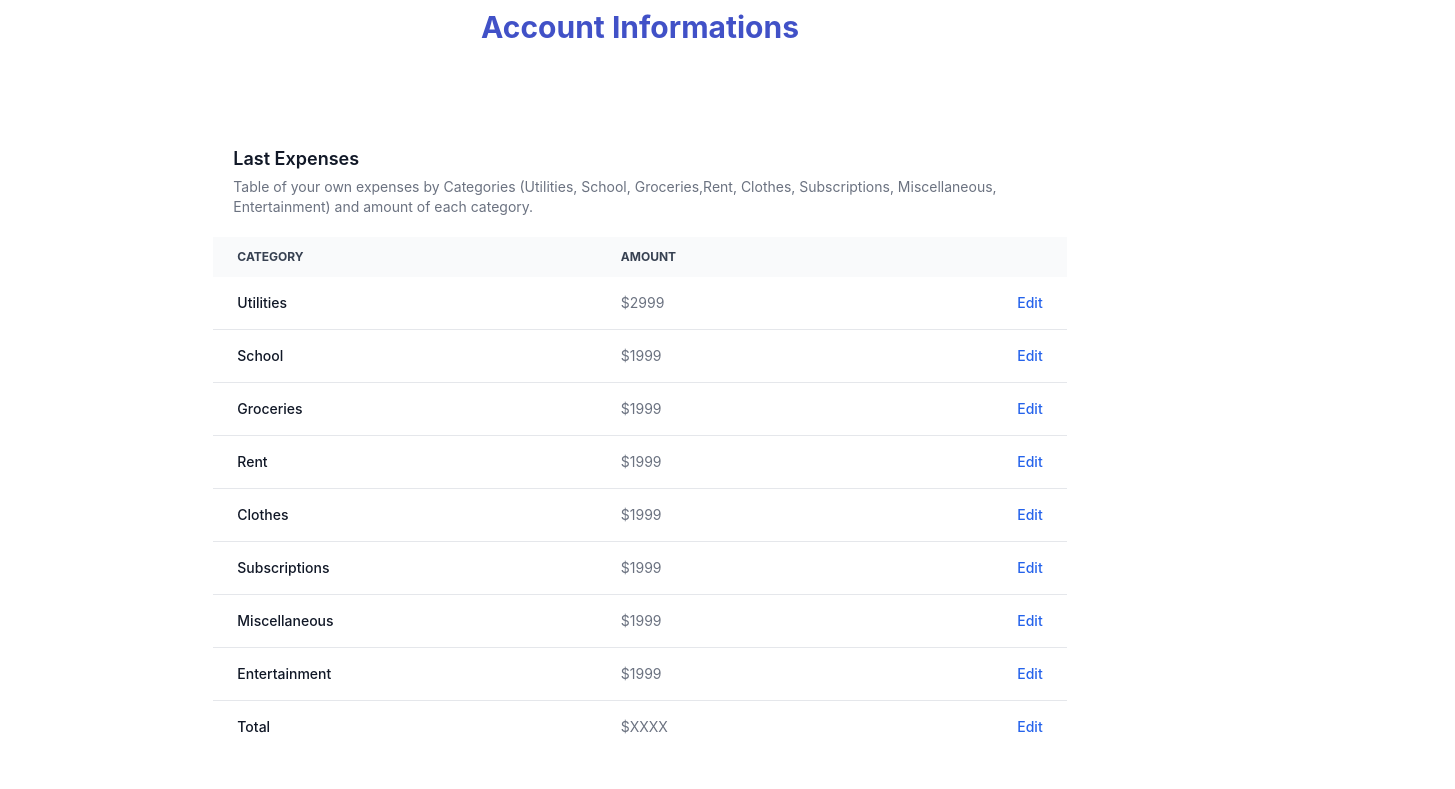
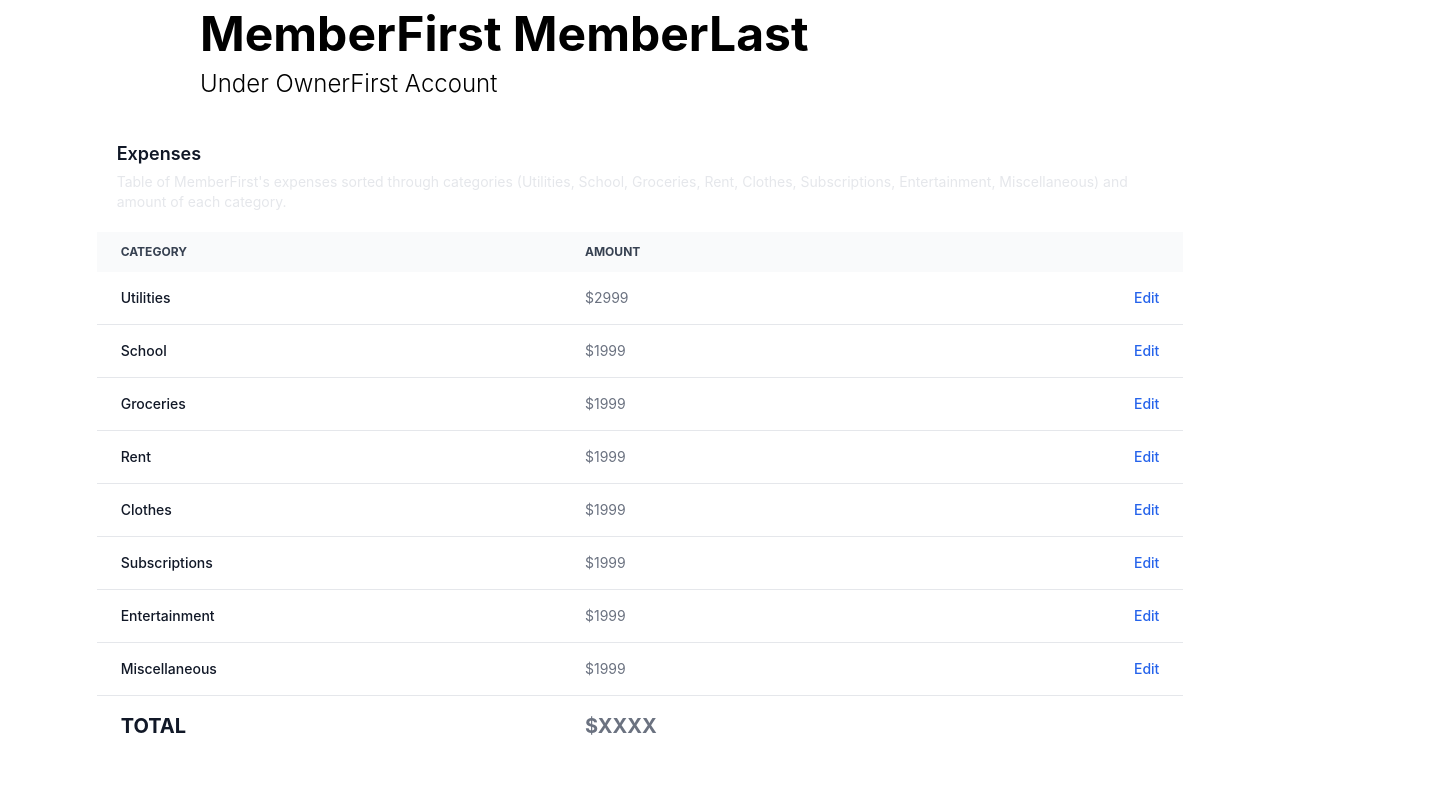
Before and after one commit to Zhou-Ziheng/HouseholdExpensesUI, a React (Create React App) app: page /PsDash in a window 1280 px wide. Shown: the part 151-940 px from the top of the page, 1455 px wide, since content can reach past the window. After the commit the page ends 907 px from the top, so only its background shows below. Built offline with nearby package versions, Linux system fonts and the light colour scheme.

Commit message:
edited personal dashboard expense (commented household info)

```diff
--- a/src/components/PsDashboard/PsDash.jsx
+++ b/src/components/PsDashboard/PsDash.jsx
@@ -3,13 +3,15 @@ import React from "react";
 export default function PsDash() {
     return (
         <>
-        <h3 className="text-3xl text-center my-20  font-bold  text-[#4151c7] ">Account Informations</h3>
-        <div class="overflow-x-auto rounded relative sm:rounded-lg">
+            <h2 className="text-3xl mx-[200px] my-[40px]  font-bold  text-[#7953a9] ">Personal Account Information Of</h2>
+            <h1 className="mx-[200px] my-[-35px] text-5xl font-bold">MemberFirst MemberLast</h1>
+            <h3 className="text-2xl font-light mx-[200px] my-[45px]">Under OwnerFirst Account</h3>
+            <div class="my-[-25px] mx-[-175px] rounded relative sm:rounded-lg">
                 <table class="w-4/6 text-sm mx-auto text-left text-gray-500 rounded dark:text-gray-400">
-            <caption class="p-5 text-lg font-semibold rounded text-left text-gray-900 bg-white dark:text-white dark:bg-gray-800">
-                Last Expenses
-                <p class="mt-1 text-sm font-normal text-gray-500 dark:text-gray-400">
-                    Table of your own expenses by Categories (Utilities, School, Groceries,Rent, Clothes, Subscriptions, Miscellaneous, Entertainment) and amount of each category.</p>
+                    <caption class="p-5 text-lg font-semibold rounded text-left text-gray-900 bg-white dark:text-white dark:bg-[#8b74bd]">
+                        Expenses
+                        <p class="mt-1 text-sm font-normal text-gray-200 dark:text-gray-200">
+                            Table of MemberFirst's expenses sorted through categories (Utilities, School, Groceries, Rent, Clothes, Subscriptions, Entertainment, Miscellaneous) and amount of each category.</p>
                     </caption>
                     <thead class="rounded text-xs text-gray-700 uppercase bg-gray-50 dark:bg-gray-700 dark:text-gray-400">
                         <tr>
@@ -93,7 +95,7 @@ export default function PsDash() {
                         </tr>
                         <tr class="bg-white border-b dark:bg-gray-800 dark:border-gray-700">
                             <th scope="row" class="py-4 px-6 font-medium text-gray-900 whitespace-nowrap dark:text-white">
-                    Miscellaneous
+                                Entertainment
                             </th>
                             <td class="py-4 px-6">
                                 $1999
@@ -104,7 +106,7 @@ export default function PsDash() {
                         </tr>
                         <tr class="bg-white border-b dark:bg-gray-800 dark:border-gray-700">
                             <th scope="row" class="py-4 px-6 font-medium text-gray-900 whitespace-nowrap dark:text-white">
-                    Entertainment
+                                Miscellaneous
                             </th>
                             <td class="py-4 px-6">
                                 $1999
@@ -114,20 +116,20 @@ export default function PsDash() {
                             </td>
                         </tr>
                         <tr class="bg-white dark:bg-gray-800">
-                    <th scope="row" class="py-4 px-6 font-medium text-gray-900 whitespace-nowrap dark:text-white">
-                        Total
+                            <th scope="row" class="py-4 px-6 font-bold text-xl text-gray-900 whitespace-nowrap dark:text-white ">
+                                TOTAL
                             </th>
-                    <td class="py-4 px-6">
+                            <td class="py-4 px-6 font-bold text-xl">
                                 $XXXX
                             </td>
                             <td class="py-4 px-6 text-right">
-                        <a href="#" class="font-medium text-blue-600 dark:text-blue-500 hover:underline">Edit</a>
+                                <a></a>
                             </td>
                         </tr>
                     </tbody>
                 </table>
             </div>
-        <h3 className="text-3xl text-center my-20  font-bold  text-[#4151c7] ">HouseHold Informations</h3>
+            {/* <h3 className="text-3xl text-center my-20  font-bold  text-[#4151c7] ">HouseHold Informations</h3>
             <div class="overflow-x-auto rounded relative sm:rounded-lg">
                 <table class="w-4/6 text-sm mx-auto text-left text-gray-500 rounded dark:text-gray-400">
                     <caption class="p-5 text-lg font-semibold rounded text-left text-gray-900 bg-white dark:text-white dark:bg-gray-800">
@@ -250,7 +252,7 @@ export default function PsDash() {
                         </tr>
                     </tbody>
                 </table>
-        </div>
+            </div> */}
         </>
     )
 }
```
Lines whose indentation alone changed are shown as unchanged.
